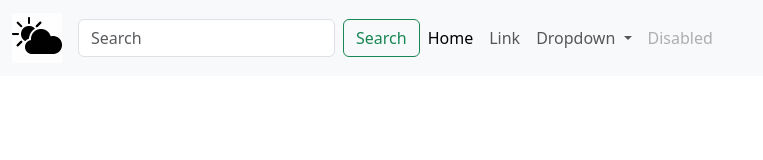
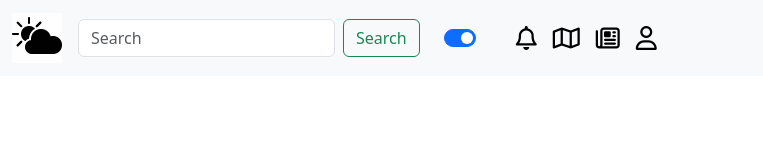
Before and after one commit to SinethKavinda/Weather_App, a plain HTML site: page index.html in a window 1280 px wide. Shown: the whole page, without its empty margins (0-763 px from the left). Drawn offline with nearby package versions, Linux system fonts and the light colour scheme.

Commit message:
add something to navbar

```diff
--- a/index.html
+++ b/index.html
@@ -19,27 +19,29 @@
           <button class="navbar-toggler" type="button" data-bs-toggle="collapse" data-bs-target="#navbarSupportedContent" aria-controls="navbarSupportedContent" aria-expanded="false" aria-label="Toggle navigation">
             <span class="navbar-toggler-icon"></span>
           </button>
+          <div class="form-check form-switch mx-4">
+            <input
+              class="form-check-input p-2"
+              type="checkbox"
+              role="switch"
+              id="flexSwitchCheckChecked"
+              checked
+              onclick=""
+            />
+          </div>
           <div class="collapse navbar-collapse" id="navbarSupportedContent">
             <ul class="navbar-nav me-auto mb-2 mb-lg-0">
               <li class="nav-item">
-                <a class="nav-link active" aria-current="page" href="#">Home</a>
+                <a class="nav-link active" aria-current="page" href="#"><i class="fa-regular fa-bell fa-xl"></i></a>
               </li>
               <li class="nav-item">
-                <a class="nav-link" href="#">Link</a>
-              </li>
-              <li class="nav-item dropdown">
-                <a class="nav-link dropdown-toggle" href="#" role="button" data-bs-toggle="dropdown" aria-expanded="false">
-                  Dropdown
-                </a>
-                <ul class="dropdown-menu">
-                  <li><a class="dropdown-item" href="#">Action</a></li>
-                  <li><a class="dropdown-item" href="#">Another action</a></li>
-                  <li><hr class="dropdown-divider"></li>
-                  <li><a class="dropdown-item" href="#">Something else here</a></li>
-                </ul>
+                <a class="nav-link" href="#"><i class="fa-regular fa-map fa-xl" style="color: #000000;"></i></a>
               </li>
               <li class="nav-item">
-                <a class="nav-link disabled" aria-disabled="true">Disabled</a>
+                <a class="nav-link" href="#"><i class="fa-regular fa-newspaper fa-xl" style="color: #000000;"></i></a>
+              </li>
+              <li class="nav-item">
+                <a class="nav-link" href="#"><i class="fa-regular fa-user fa-xl" style="color: #000000;"></i></a>
               </li>
             </ul>
 
```
